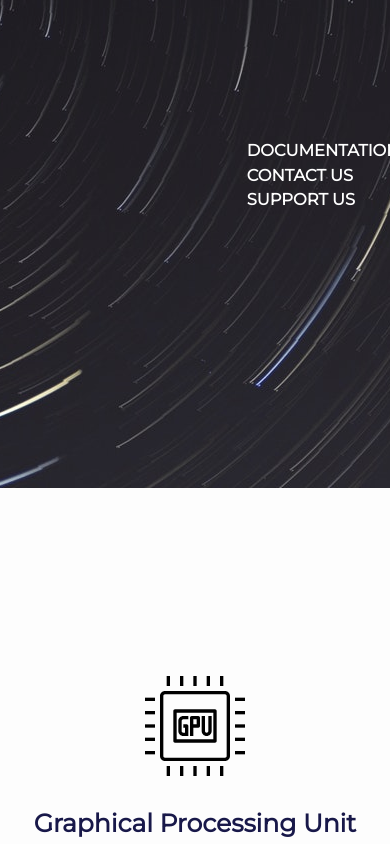
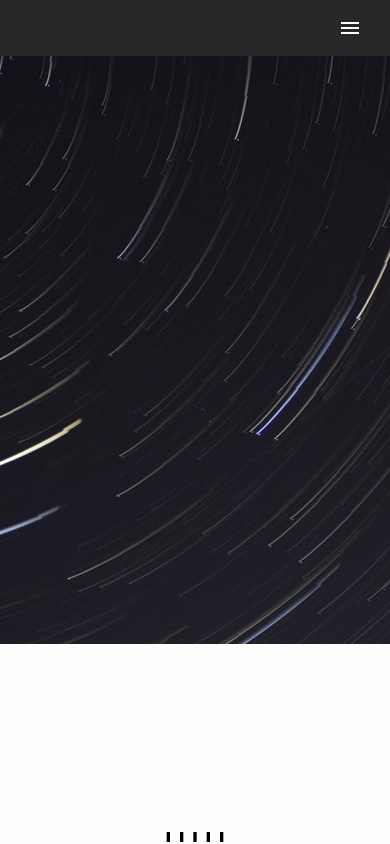
Before and after one commit to miguelcarcamov/gpuvmem.github.io, a Vue app: page / in a window 390 px wide. Shown: the top 844 px of the page. Built offline with nearby package versions, Linux system fonts and the light colour scheme.

Commit message:
CHG: Header changed for some responsive

```diff
--- a/package.json
+++ b/package.json
@@ -11,7 +11,8 @@
     "core-js": "^2.6.5",
     "vue": "^2.6.10",
     "vue-router": "^3.0.7",
-    "vuetify": "^2.0.0"
+    "vuetify": "^2.0.0",
+    "vuex": "^3.1.1"
   },
   "devDependencies": {
     "@mdi/font": "^3.8.95",
--- a/public/index.html
+++ b/public/index.html
@@ -4,8 +4,8 @@
     <meta charset="utf-8">
     <meta http-equiv="X-UA-Compatible" content="IE=edge">
     <meta name="viewport" content="width=device-width,initial-scale=1.0">
-    <link rel="icon" href="<%= BASE_URL %>favicon.ico">
-    <title>gpuvmem-webpage</title>
+    <link rel="icon" href="<%= BASE_URL %>icon.png">
+    <title>GPUVMEM</title>
     <link rel="stylesheet" href="https://fonts.googleapis.com/css?family=Roboto:100,300,400,500,700,900">
     <link rel="stylesheet" href="https://cdn.jsdelivr.net/npm/@mdi/font@latest/css/materialdesignicons.min.css">
 
--- a/src/components/ui/Navbar.vue
+++ b/src/components/ui/Navbar.vue
@@ -1,39 +1,90 @@
 <template>
-    <div>
-        <v-parallax :src="images.background" class="nav-parallax">
-            <v-layout row wrap>
-                <v-flex xs8>
-                    <v-img :src="images.logo" height="300" width="350" position="top 0px left 0px" class="nav-logo"></v-img>
-                </v-flex>
-                <v-flex xs4>
-                    <v-layout row wrap class="nav-links">
-                        <v-flex>
-                            <h3>DOCUMENTATION</h3>
-                        </v-flex>
-                        <v-flex>
-                            <h3>CONTACT US</h3>
-                        </v-flex>
-                        <v-flex>
-                            <!-- TODO Cambiar por un boton que indique es que patreon -->
-                            <h3><router-link to="/support-us">SUPPORT US</router-link></h3>
-                        </v-flex>
-                        <v-flex>
-                            <v-icon medium dark>mdi-github-circle</v-icon>
-                        </v-flex>
-                    </v-layout>
-                </v-flex>
-            </v-layout>
+    <section>
+        <!-- Display only in devices like smartphones -->
+        <v-navigation-drawer
+            v-model="drawer"
+            fixed
+            right
+            app>
+            <v-list shaped>
+                <v-subheader>
+                    <v-btn @click.stop="drawer = !drawer" icon>
+                        <v-icon icon>mdi-close</v-icon>
+                    </v-btn>
+                </v-subheader>
+                <v-list-item-group>
+                    <v-divider></v-divider>
+                    <v-list-item>
+                        <v-list-item-icon>
+                            <v-icon>mdi-memory</v-icon>
+                        </v-list-item-icon>
+                        <v-list-item-content>
+                            <v-list-item-title> Documentation </v-list-item-title>
+                        </v-list-item-content>
+                    </v-list-item>
+                    <v-divider></v-divider>
+                    <v-list-item>
+                        <v-list-item-icon>
+                            <v-icon>mdi-email</v-icon>
+                        </v-list-item-icon>
+                        <v-list-item-content>
+                            <v-list-item-title> Contact Us </v-list-item-title>
+                        </v-list-item-content>
+                    </v-list-item>
+                    <v-divider></v-divider>
+                    <v-list-item>
+                        <v-list-item-icon>
+                            <v-icon>mdi-github-circle</v-icon>
+                        </v-list-item-icon>
+                        <v-list-item-content>
+                            <v-list-item-title> GitHub </v-list-item-title>
+                        </v-list-item-content>
+                    </v-list-item>
+                    <v-divider></v-divider>
+                </v-list-item-group>
+            </v-list>
+        </v-navigation-drawer>
+
+        <!-- Navbar -->
+        <v-toolbar dark>
+            <v-toolbar-title></v-toolbar-title>
+            <v-spacer></v-spacer>
+            <!-- Mobile section show drawer -->
+            <v-toolbar-items class="hidden-md-and-up">
+                <v-btn icon @click.stop="drawer = !drawer" class="hidden-md-and-up">
+                    <v-icon>mdi-menu</v-icon>
+                </v-btn>
+            </v-toolbar-items>
+            <!-- Desktop section show navbar -->
+            <v-toolbar-items class="hidden-sm-and-down">
+                <v-btn text>Documentation</v-btn>
+                <v-btn text>Contact us</v-btn>
+                <v-btn icon>
+                    <v-icon>mdi-github-circle</v-icon>
+                </v-btn>
+            </v-toolbar-items>
+
+        </v-toolbar>
+        <v-parallax :src="images.background" height="600">
+          <v-layout
+            column
+            align-center
+            justify-center
+            class="white--text"
+          >
+            <!-- Logo -->
+            <v-img :src="images.logo" max-height="500" max-width="400"></v-img>
+          </v-layout>
         </v-parallax>
-    </div>
+      </section>
 </template>
 
 
 <script>
-    //TODO Hacer un if para cambiar de jumbotron a navbar
-
     export default {
         name: 'AppNav',
         data: () => ({
+            drawer: false,
             images: {
                 logo: require('@/assets/logo_gpuvmem_white.png'),
                 background: require('@/assets/astronomy_image_3.jpg')
@@ -43,25 +94,4 @@
 </script>
 
 <style scoped>
-    .nav-parallax {
-        height: 650px;
-        opacity: 0.95;
-    }
-
-    .nav-links {
-        font-weight: bolder;
-        font-size: 14px;
-        margin-top: 150px;
-        text-decoration: none;
-    }
-
-    .nav-links :hover {
-        color: #000000;
-    }
-
-    .nav-links a {
-        color: white;
-        text-decoration: none;
-    }
-
 </style>
--- a/src/main.js
+++ b/src/main.js
@@ -4,13 +4,17 @@ import App from './App.vue'
 /* Vuetify */
 import vuetify from './plugins/vuetify';
 
-/* Rotuer */
+/* Router */
 import router from './router'
+
+/* Vuex */
+import store from './store/store'
 
 Vue.config.productionTip = false
 
 new Vue({
   vuetify,
   router,
+  store,
   render: h => h(App)
 }).$mount('#app')
--- /dev/null
+++ b/src/store/store.js
@@ -0,0 +1,19 @@
+import Vue from 'vue';
+import Vuex from 'vuex';
+
+Vue.use(Vuex);
+
+export default new Vuex.Store({
+    modules: {
+
+    },
+    state: {
+
+    },
+    mutations: {
+
+    },
+    actions: {
+
+    }
+  })
```
Also changed, not shown: public/icon.png (added), 1 other file (tests, documents, lock files or other folders).
